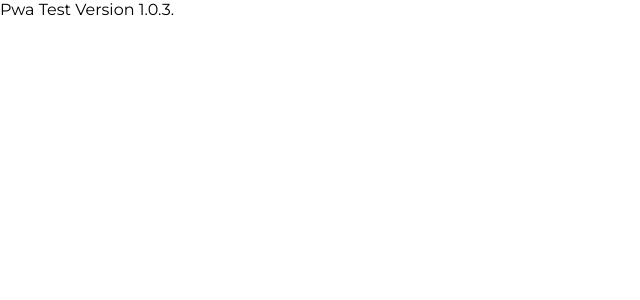
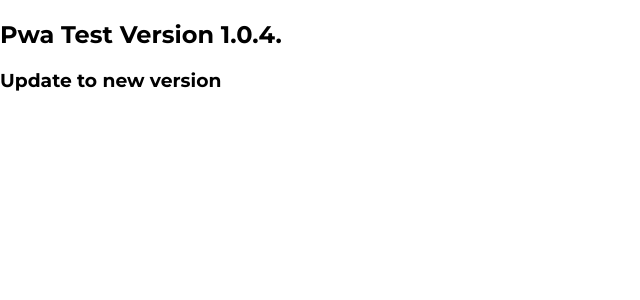
Before and after one commit to SoriaDamian17/pwa-react-version-test, a React (Create React App) app: page / in a window 1280 px wide. Shown: the top 300 px of the page, without its empty margins (0-640 px from the left). Built offline with nearby package versions, Linux system fonts and the light colour scheme.

Commit message:
fix: update version

```diff
--- a/package.json
+++ b/package.json
@@ -1,6 +1,6 @@
 {
   "name": "mi-rest-oh",
-  "version": "1.0.3",
+  "version": "1.0.4",
   "private": true,
   "dependencies": {
     "@emotion/react": "^11.10.6",
--- a/src/App.tsx
+++ b/src/App.tsx
@@ -6,7 +6,8 @@ function App() {
 
   return (
     <div id="app-desktop">
-        Pwa Test Version {pkVersion.version}.
+        <h2>Pwa Test Version {pkVersion.version}.</h2>
+        <h3>Update to new version</h3>
     </div>
   );
 }
```
